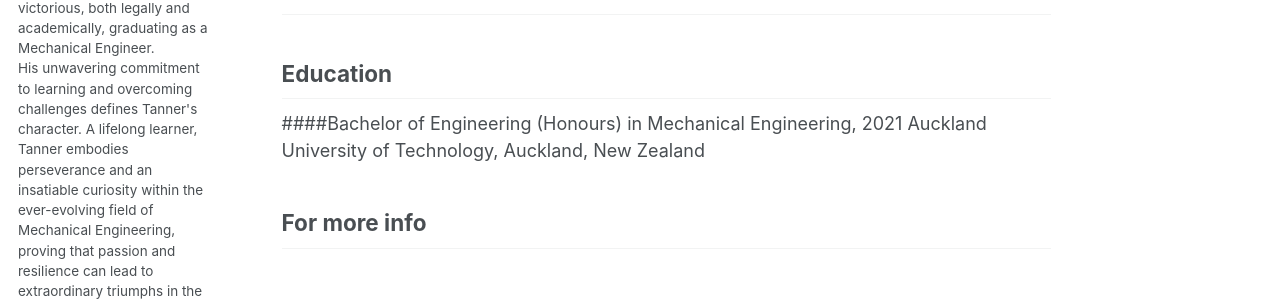
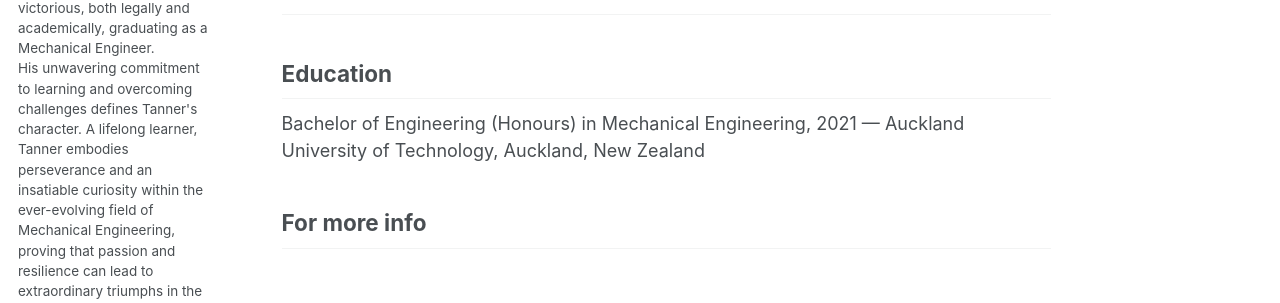
Before and after one commit to Tannerguo/tannerguo.github.io, a Jekyll site: the page built from _pages/about.md, in a window 1280 px wide and 1177 px high. Shown: the part 539-842 px from the top of the window. Built offline with Jekyll 4.4.1, drawn with Linux system fonts in a browser that asks for light colours; nearby versions of some CDN libraries.

```diff
--- a/_pages/about.md
+++ b/_pages/about.md
@@ -35,7 +35,8 @@ Interests
 
 Education
 ------
-####Bachelor of Engineering (Honours) in Mechanical Engineering, 2021
+Bachelor of Engineering (Honours) in Mechanical Engineering, 2021
+---
 Auckland University of Technology, Auckland, New Zealand
 
 
```
